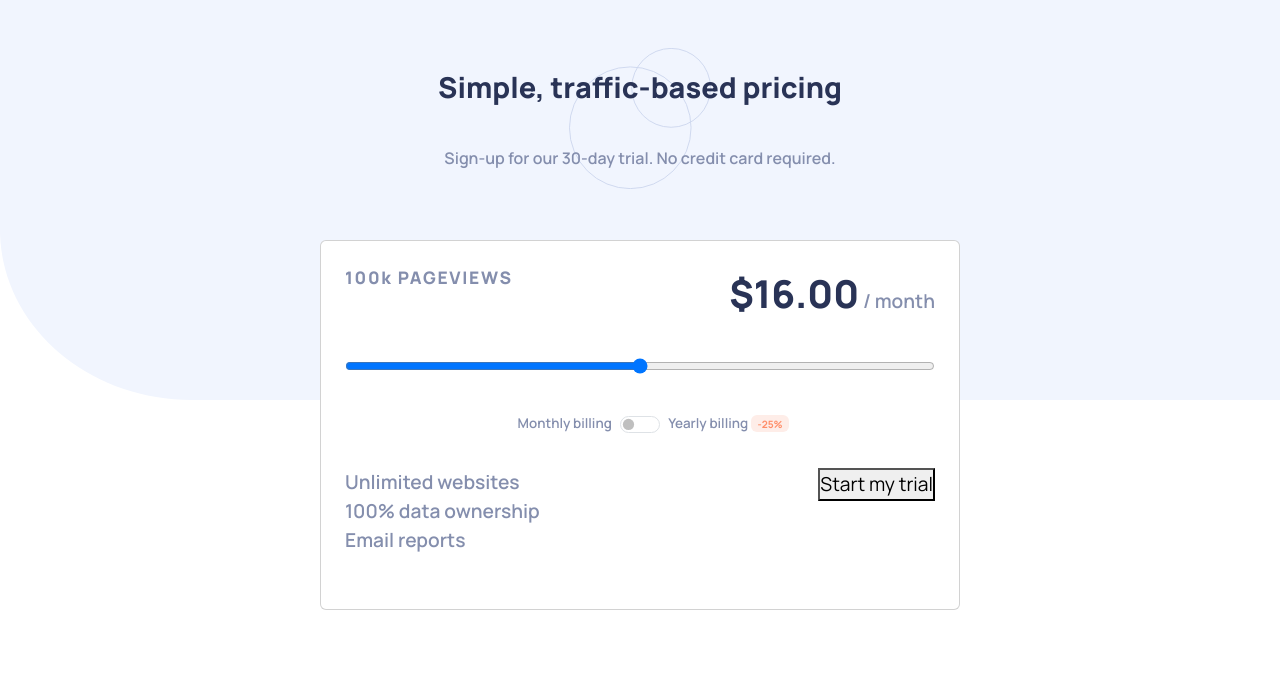
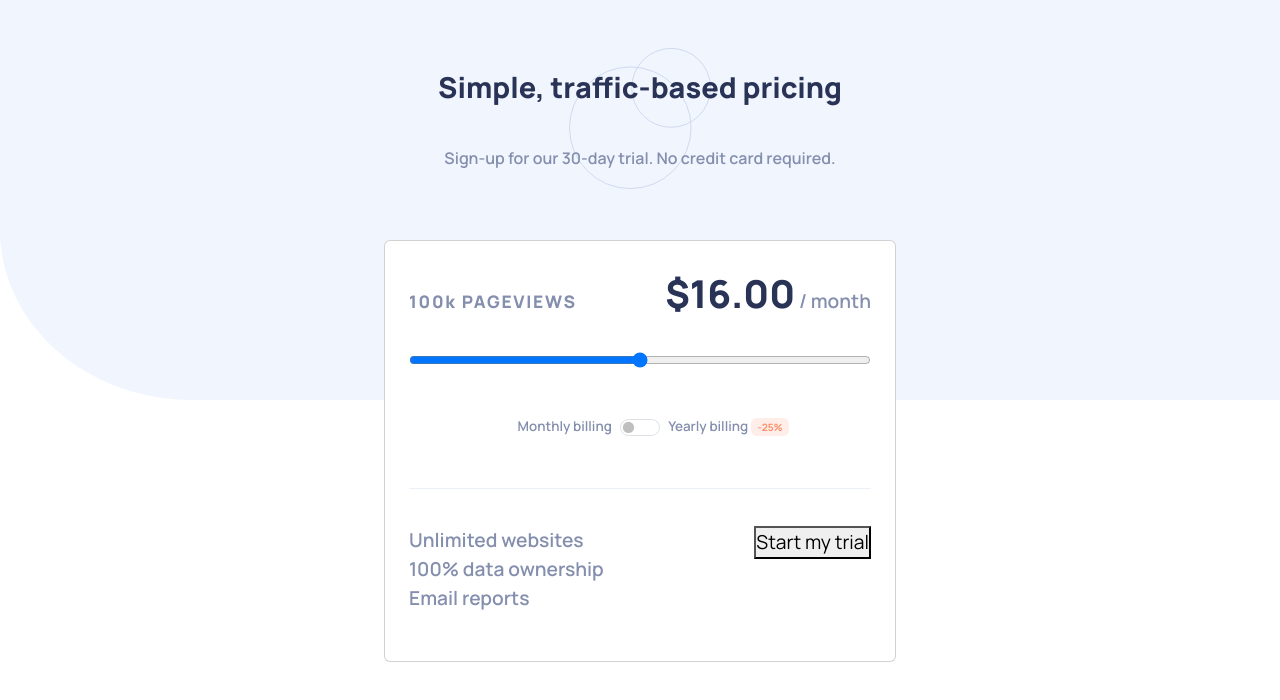
Before and after one commit to jazdmiller/interactive-pricing-component, a React (Create React App) app: page / in a window 1280 px wide. Shown: the top 700 px of the page. Built offline with nearby package versions, Linux system fonts and the light colour scheme.

Commit message:
add divider below toggle section

```diff
--- a/src/App.css
+++ b/src/App.css
@@ -83,6 +83,11 @@ html, body{
   width: auto;
 }
 
+.divider{
+  border-bottom: 1px #ECF0FB solid;
+  width: 100%;
+  margin-bottom: 8%;
+}
 
 
 /* ****** MEDIA QUERIES ******** */
@@ -115,6 +120,7 @@ html, body{
 
   #billing-row{
     font-size: .7em;
+    margin-bottom: 10%;
   }
 }
 
@@ -124,7 +130,7 @@ html, body{
   }
 
   .card{
-    width: 50%;
+    width: 40%;
     font-size: 1.2em;
   }
 
--- a/src/components/Card.js
+++ b/src/components/Card.js
@@ -5,8 +5,8 @@ function Card() {
     <div>
          <div className='card w-md-50 mx-auto'>
             <div className='card-body p-4'>
-                <div className='row '>
-                    <div className='col-md-6 order-sm-1 text-center text-md-start col-margin' id='pageview-text'>
+                <div className='row mb-3'>
+                    <div className='col-md-6 order-sm-1 pt-md-4 text-center text-md-start col-margin' id='pageview-text'>
                         100k PAGEVIEWS
                     </div>
                     <div className='col-md-6 order-3 order-md-2 text-center text-md-end col-margin'>
@@ -17,7 +17,7 @@ function Card() {
                 </div>
                 </div>
 
-                <div className='row billing-row col-margin justify-content-center' id="billing-row">
+                <div className='row billing-row justify-content-center' id="billing-row">
                     <div className='col-4 px-0 text-end'>Monthly billing</div>
                     <div className='col-4 px-2 text-center form-check form-switch'>
                         <input className='form-check-input' type='checkbox' role='switch' id='flexSwitchCheckDefault'/>
```
